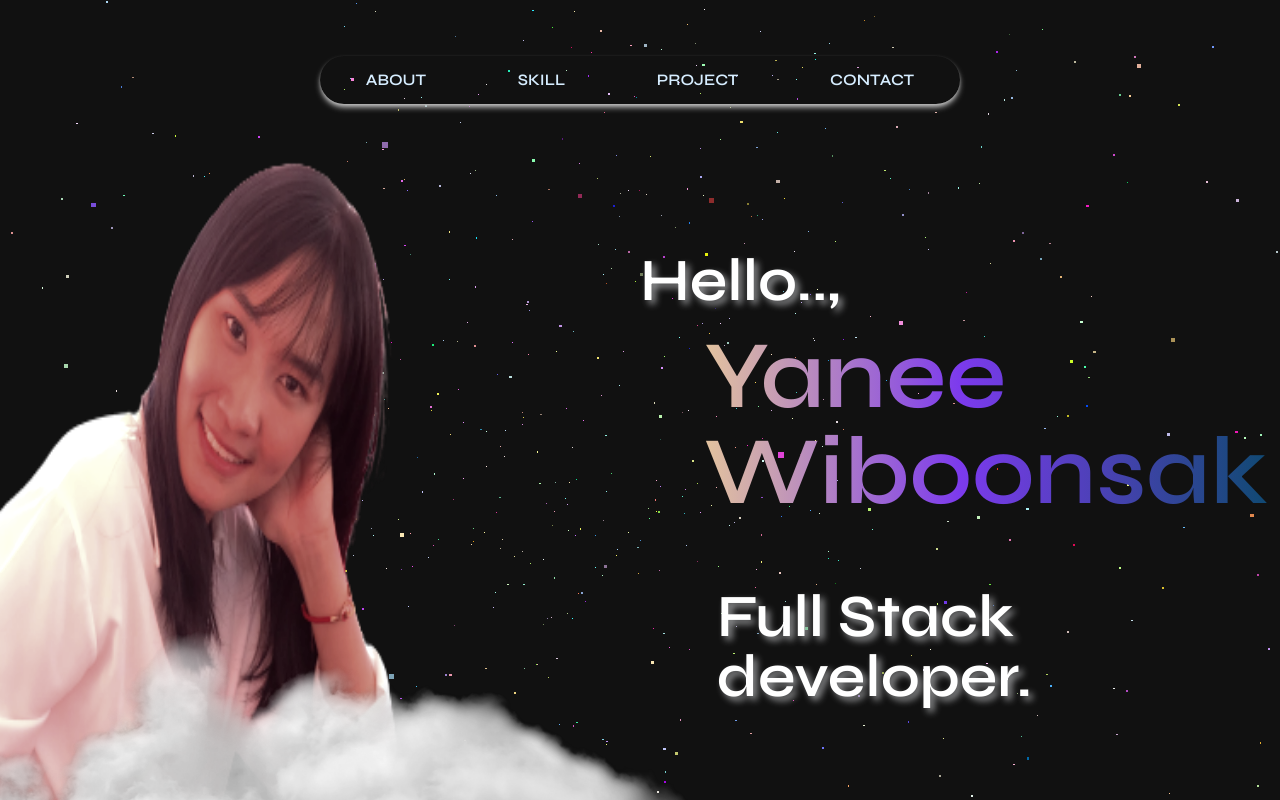
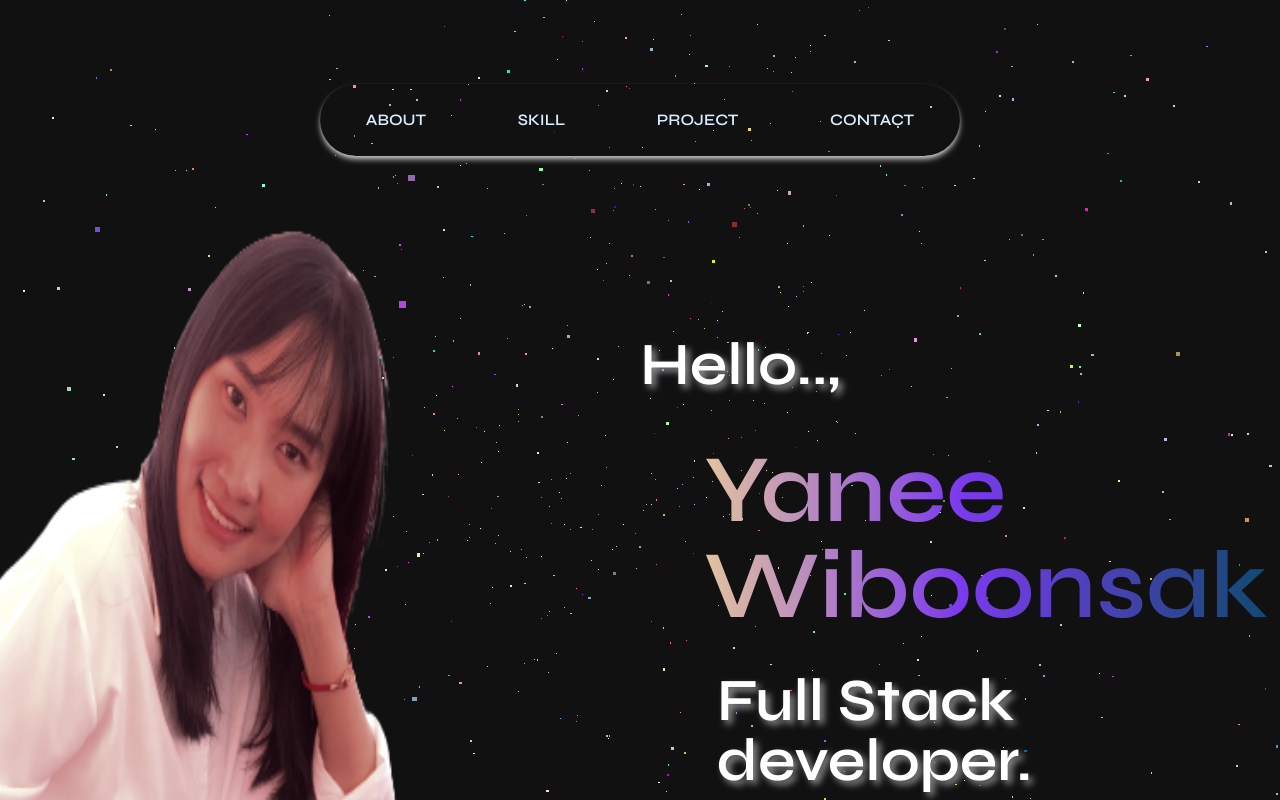
Before and after one commit to YaneeW/3D-Portfolio, a React (Vite) app: page / in a window 1280 px wide. Shown: the top 800 px of the page. Built offline with nearby package versions, Linux system fonts and the light colour scheme.

Commit message:
test background

```diff
--- a/index.html
+++ b/index.html
@@ -34,10 +34,10 @@
       body {
         margin: 0;
       }
-      /* canvas {
+      canvas {
         width: 100%;
         height: 100%;
-      } */
+      }
     </style>
   </head>
   <body>
--- a/src/App.jsx
+++ b/src/App.jsx
@@ -14,8 +14,8 @@ function App() {
         <Navbar />
         <HeaderSection />
         <Skill />
-        <ThreeBackground />
-        <ThreeBackground />
+        {/* <ThreeBackground />
+        <ThreeBackground /> */}
       </div>
     </div>
   );
--- a/src/components/HeaderSection.jsx
+++ b/src/components/HeaderSection.jsx
@@ -4,10 +4,12 @@ import quoteleft from "../assets/quote-left.png";
 import moon from "../assets/moon.png";
 import cloud from "../assets/cloud.png";
 import cloud1 from "../assets/cloud1.png";
+import ThreeBackground from "./ThreeBackground";
 
 function HeaderSection() {
   return (
     <section id="headersection" className="absolute z-1 w-[100%] h-[70%] ">
+      <ThreeBackground />
       <mian
         id="main-header"
         className=" flex felx-row items-center syne relative w-[100%] h-[50%]"
--- a/src/components/Navbar.jsx
+++ b/src/components/Navbar.jsx
@@ -1,9 +1,12 @@
+import ThreeBackground from "./ThreeBackground";
+
 function Navbar() {
   return (
     <section
       id="navbar"
       className="absolute z-50 w-[100%] h-[5%] flex items-center justify-center syne"
     >
+      <ThreeBackground />
       <nav
         id="nav"
         className="flex flex-row justify-around items-center w-[50%] h-[30%] rounded-full   shadow-md shadow-[#C6C6C6] text-[#D6EDFF]"
--- a/src/components/Skill.jsx
+++ b/src/components/Skill.jsx
@@ -10,6 +10,7 @@ import postman from "../assets/postman.png";
 import react from "../assets/react.png";
 import vscode from "../assets/vscode.png";
 import tailwild from "../assets/tailwind.png";
+import ThreeBackground from "./ThreeBackground";
 
 function Skill() {
   return (
@@ -17,6 +18,7 @@ function Skill() {
       id="skill"
       className="absolute z-1 top-[55%] flex flex-col items-center "
     >
+      <ThreeBackground />
       <header className="text-8xl syne m-[7%] custom-text-shadow">SKILL</header>
       <div
         id="icons"
```
